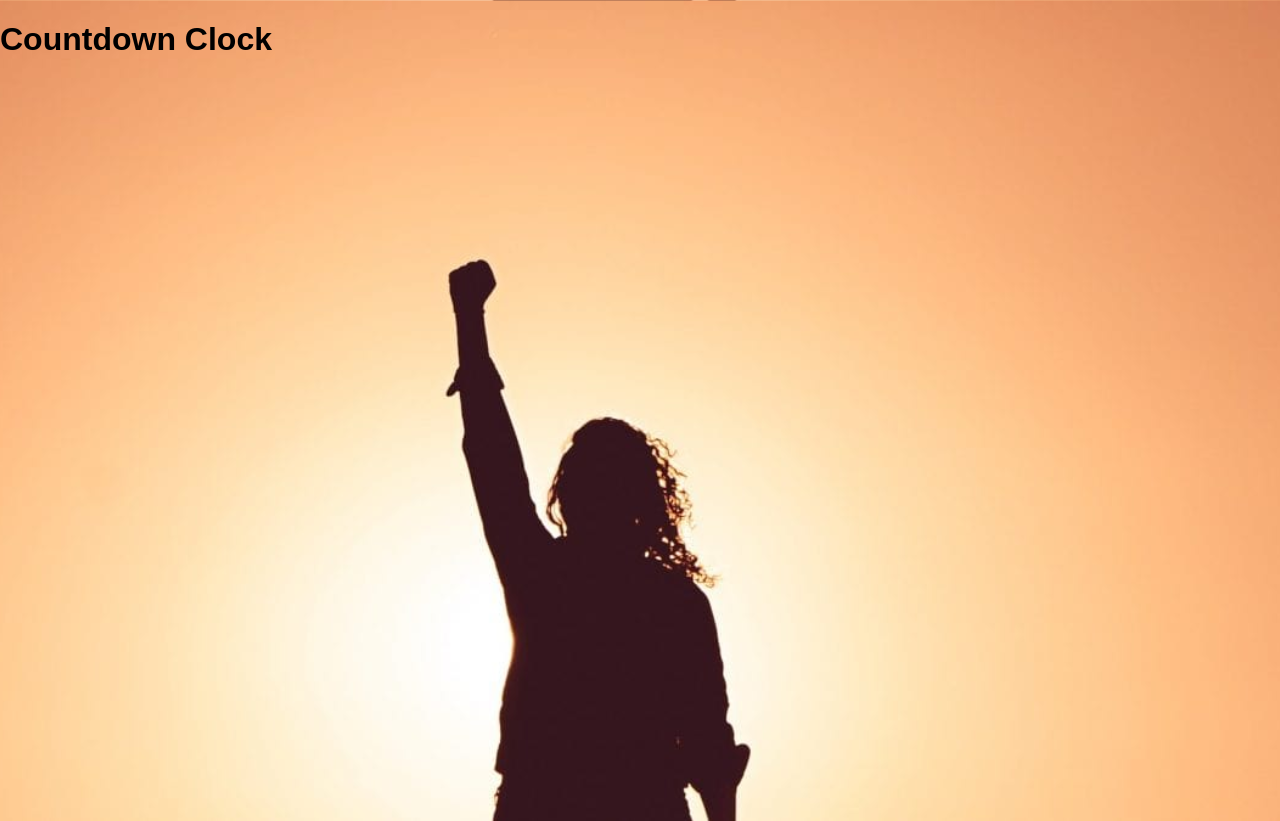
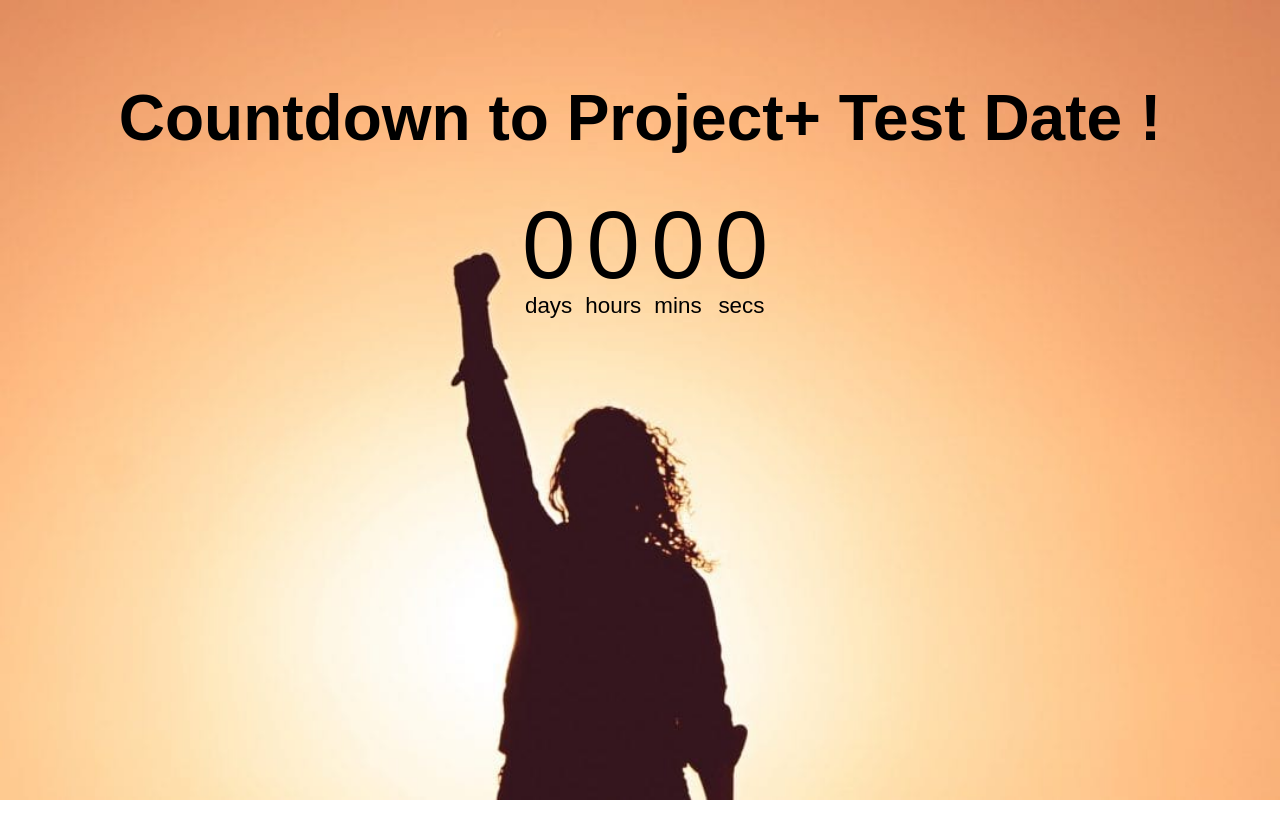
Before and after one commit to AOLink/Timer, a plain HTML site: page index.html in a window 1280 px wide. After the commit the page ends 800 px from the top, so only its background shows below. Drawn offline with Linux system fonts and the light colour scheme; a web font is replaced by a local one.

Commit message:
fixed rendering issues

```diff
--- a/index.html
+++ b/index.html
@@ -9,7 +9,34 @@
     <script src="script.js" differ></script>
 <body>
     <h1>
-        Countdown Clock
+        Countdown to Project+ Test Date !
     </h1>
+
+    <div class="countdown-container">
+
+           <div class="countdown-e1 days-c">
+               <p class="big-text" id="days">0</p>
+               <span>days</span>
+           </div>
+
+           <div class="countdown-e1 hours-c">
+               <p class="big-text" id="hours">0</p>
+               <span>hours</span>
+           </div>
+
+
+           <div class="countdown-e1 mins-c">
+               <p class="big-text" id="mins">0</p>
+               <span>mins</span>
+           </div>
+
+           <div class="countdown-e1 secs-c">
+               <p class="big-text" id="secs">0</p>
+               <span>secs</span>
+           </div>
+
+    </div>
+
+
 </body>
 </html>
--- a/script.js
+++ b/script.js
@@ -0,0 +1,11 @@
+const testDay = "01 April 2022";
+
+function countDown() {
+
+    const dateOfTest = new Date(testDate);
+    const currentDate = new Date();
+
+    console.log(dateOfTest - currentDate)
+}
+
+countDown();
--- a/style.css
+++ b/style.css
@@ -10,12 +10,52 @@
 body {
     background-image: url(Hardtalk-Victory.jpg);
 
-    background-size: cover;
+    background-size: cover; /*mdn*/
 
     background-position: center center;
+
+    display:flex; /*mdn*/
+
+    flex-direction: column; /*mdn*/
+
+    align-items: center; /***/
+
+    justify-content: center; /***/
+
 
     min-height: 100vh;
 
     font-family: 'Stick No Bills', sans-serif;
     margin: 0;
+
 }
+
+
+h1 {
+    font-weight: bolder;
+    font-size: 4rem; /*mdn*/
+    margin-top: -25rem;
+
+
+}
+
+.countdown-container {
+    display: flex;
+
+}
+
+.big-text {
+    font-size: 6rem;
+    line-height: 1;
+    margin: 0;
+}
+
+.countdown-e1 {
+    text-align: center;
+    margin-left: 10px;/**/
+
+}
+
+.countdown-e1 span {
+    font-size: 1.4rem;
+}
```
